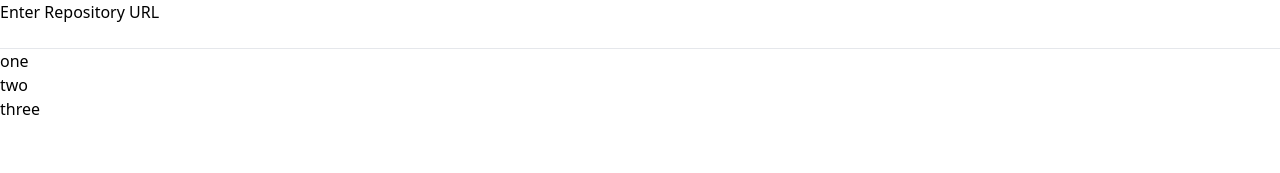
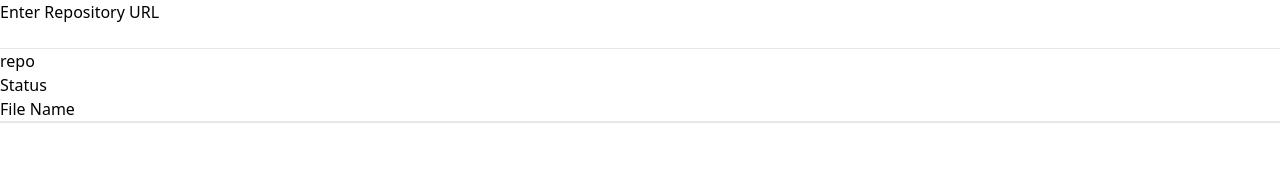
Before and after one commit to HareSVN/Hare-SVN, a Vue app in the folder HareSVN/: page / in a window 1280 px wide. Shown: the top 173 px of the page. Built offline with nearby package versions, Linux system fonts and the light colour scheme.

Commit message:
adding my studd

```diff
--- a/HareSVN/src/App.vue
+++ b/HareSVN/src/App.vue
@@ -5,12 +5,13 @@ import { ref } from 'vue';
 
 
 const repo = ref("")
+const files = ref([{status:"", fileName:""}])
 </script>
 
 <template>
-  <div >
-    <SideNav v-model:repo="repo"></SideNav>
-    <MainScreen :repo="repo"></MainScreen>
+  <div class="flex grid-cols-2">
+    <SideNav class="" v-model:repo="repo" v-model:files="files"></SideNav>
+    <MainScreen class="pl-10 pt-3" :repo="repo" :files = "files"></MainScreen>
   </div>
 </template>
 
--- a/HareSVN/src/components/MainScreen.vue
+++ b/HareSVN/src/components/MainScreen.vue
@@ -1,8 +1,32 @@
 <script setup lang="ts">
-const props = defineProps(['repo'])
+const props = defineProps(['repo', 'files'])
+import { invoke } from '@tauri-apps/api/tauri'
+
+
 </script>
 
 <template>
-    <div class="flex">{{ props.repo }}</div>
+    <ul class="block w-full bg-gray-50">
+        <div class="grid grid-cols-2 pb-4">
+            <div class="text-center font-bold">
+                <h1>Status</h1>
+            </div>
+            <div class="text-center font-bold">
+                <h1>File Name</h1>
+            </div>
+        </div>
+        <hr class="border-1 pt-1">
+        <li v-for="item in props.files" :key="item.fileName" class="py-2">
+            <div class="grid grid-cols-2">
+                <div class="text-center">
+                    {{ item.status }}
+                </div>
+                <div class="text-center">
+                    {{ item.fileName }}
+                </div>
+            </div>
+            <hr class="border-1">
+        </li>
+    </ul>
 
 </template>
--- a/HareSVN/src/components/SideNav.vue
+++ b/HareSVN/src/components/SideNav.vue
@@ -1,22 +1,43 @@
 <script setup lang="ts">
 import { ref } from 'vue';
 import { invoke } from '@tauri-apps/api/tauri'
-const temp = ref(["one", "two", "three"])
+const temp = ref([{url:"http:localhost/repo", name: "repo"}])
 const input = ref({
   url: "",
   name: "",
 })
-const result = ref("")
+const checkout = ref("")
+const result = defineModel("files", {default: [{status:"", fileName:""}]})
 const active = defineModel("repo")
 async function addRepo(e: { preventDefault: () => void; }){
   e.preventDefault()
   input.value.name = input.value.url.substring(input.value.url.lastIndexOf("/") + 1, input.value.url.length)
-  temp.value.push(input.value.name)
-  result.value = await invoke("checkout", { url: input.value.url, name: input.value.name });
+  temp.value.push(input.value)
+  checkout.value = await invoke("checkout", { url: input.value.url, name: input.value.name });
   input.value = {url: "", name:""}
 }
-function changeActive(item:string){
+async function changeActive(item:string){
   active.value = item
+  result.value = []
+   let temp:Array<string>= await invoke("status", { name:item });
+   temp.map((file:string)=>{
+      let temp= file.split(" ").filter((character)=> character != "")
+      if (temp[0].charAt(temp[0].length-1) == "?" && temp[temp.length-1] != "."){
+        result.value.push({status: "Untracked", fileName: temp[temp.length-1]})
+      }
+      else if (temp[0].charAt(temp[0].length-1) == "A" && temp[temp.length-1] != "."){
+        result.value.push({status: "Added", fileName: temp[temp.length-1]})
+      }
+      else if (temp[0].charAt(temp[0].length-1) == "M" && temp[temp.length-1] != "."){
+        result.value.push({status: "Modified", fileName: temp[temp.length-1]})
+      }
+      else if(temp[temp.length-1] != "." && temp[temp.length-1] != ""){
+        result.value.push({status: "Up To Date", fileName: temp[temp.length-1]})
+      }
+      return file.split(" ").filter((character)=> character != "")
+    })
+    console.log(result.value)
+
 
 }
 
@@ -31,18 +52,18 @@ function setItemCSS(item:string){
 </script>
 
 <template>
-    <div class="min-h-screen w-[20%] bg-gray-100">
+    <div class="min-h-screen min-w-[20%] bg-gray-100 border-r-2">
       <form v-on:submit="addRepo">
         <div class="flex mt-2 text-center bg-gray-200">
-          <label for="email" class="block font-medium text-sm text-gray text-center">Enter Repository URL</label>
-          <div class=" flex mt-1 my-2 px-2 justify-center">
-            <input id="repo" name="repo" v-model = "input.url" type="text" required class="block w-full bg-gray-100 rounded-md py-1 pl-2 mt-2 ring-1 ring-gray-400 shadow-md {{ if active == item ? 'text-blue-100' :'text-red-400'}}">
+          <label for="repo" class="block font-bold text-sm text-center">Enter Repository URL</label>
+          <div class="flex mt-1 my-2 px-2 justify-center">
+            <input id="repo" name="repo" v-model = "input.url" type="text" required class="block w-full bg-gray-100 rounded-md pl-1 m-1 shadow-md">
           </div>
         </div>
       </form>
       <hr>
       <div>
-        <div v-for="item in temp" :key="item" @click="changeActive(item)" :class="setItemCSS(item)">{{item}}</div>
+        <div v-for="item in temp" :key="item.name" @click="changeActive(item.name)" :class="setItemCSS(item.name)">{{item.name}}</div>
       </div>
     </div>
 
--- a/HareSVN/src/index.css
+++ b/HareSVN/src/index.css
@@ -1,12 +1,3 @@
 @tailwind base;
 @tailwind components;
 @tailwind utilities;
-
-@layer components{
-    .input-field {
-        @apply block w-full bg-gray-100 rounded-md py-1 pl-2 mt-2 ring-1 ring-gray-400 shadow-md
-    }
-    .button-primary{
-        @apply block w-full bg-blue-500 rounded-md p-1.5 ring-1 ring-black shadow-md hover:bg-blue-400 hover:ring hover:ring-blue-600
-    }
-}
```
Also changed, not shown: 1 other file (tests, documents, lock files or other folders).
